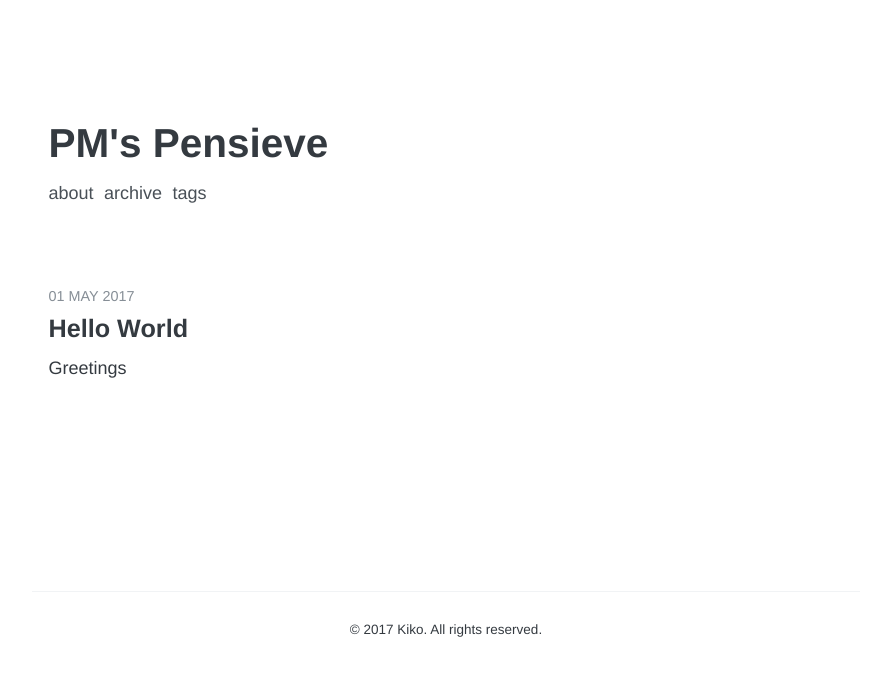
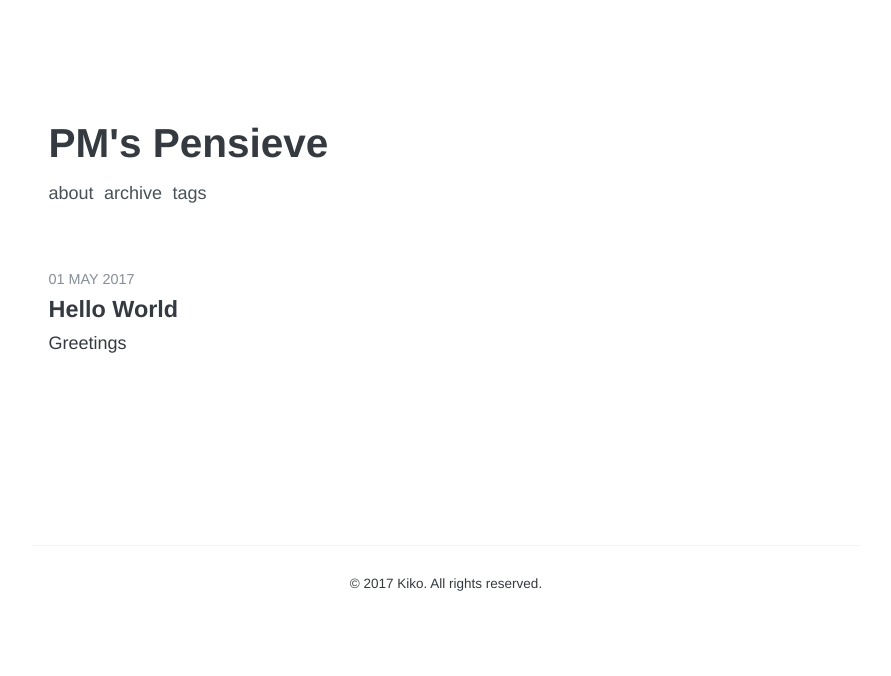
Before and after one commit to phu-pmh/logs, a Jekyll site: the page built from index.html, in a window 1280 px wide. Shown: the top 676 px of the page, without its empty margins (194-1085 px from the left). Built offline with Jekyll 4.4.1, drawn with Linux system fonts in a browser that asks for light colours; some web fonts are replaced; the list of posts is cut into pages by our own code.

Commit message:
Font size

```diff
--- a/_sass/_site.scss
+++ b/_sass/_site.scss
@@ -175,7 +175,7 @@ body {
 
 .list {
   &-post {
-    padding: 4% 2%;
+    padding: 2% 2%;
 
     &:hover {
       background-color: $background-over-color;
@@ -193,8 +193,7 @@ body {
     }
 
     &-title {
-      margin-bottom: .3rem;
-      font-size : 1.4rem;
+      font-size : 1.3rem;
       font-weight: 600;
     }
 
@@ -206,7 +205,6 @@ body {
 
     &-desc {
       color: $base-color;
-      margin-bottom: .25rem;
       font-size :1rem;
     }
   }
```
